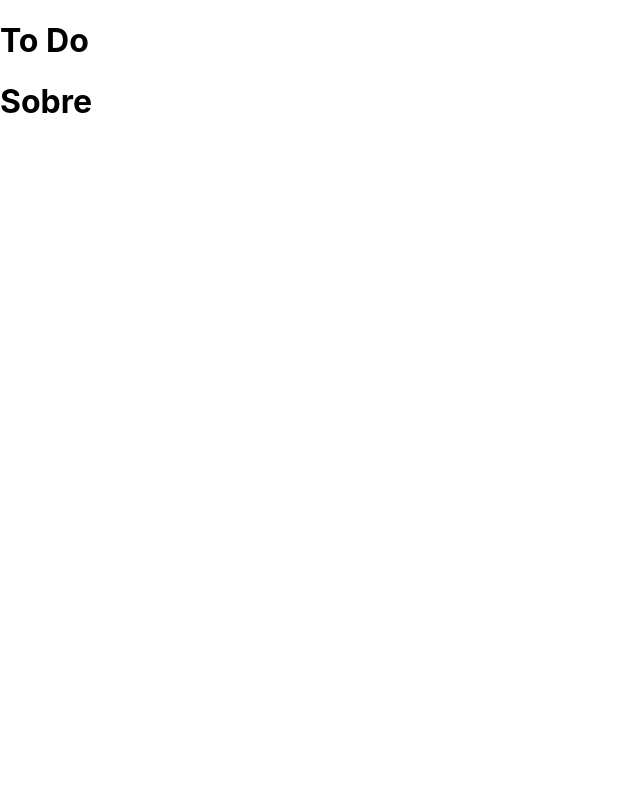
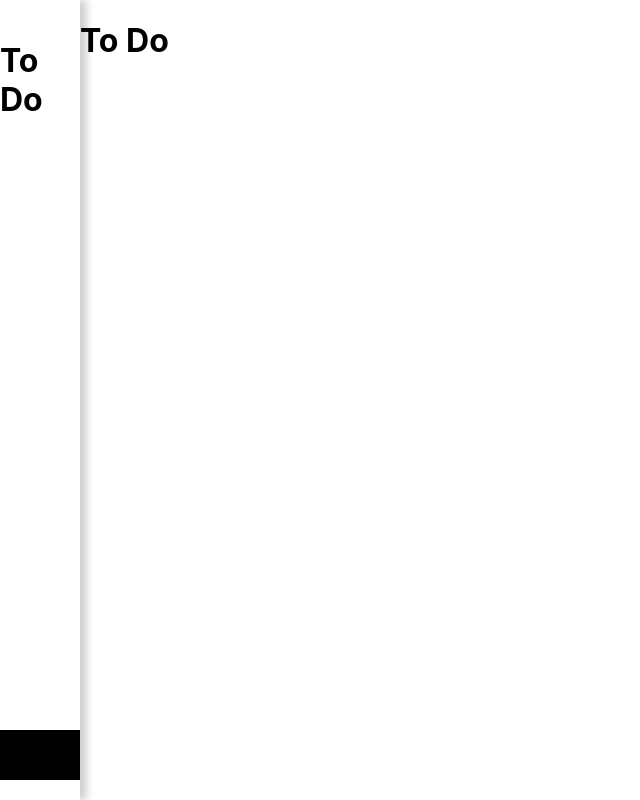
Before and after one commit to kahbernardo/todoApp, a React (Create React App) app in the folder todo-frontend/: page / in a window 1280 px wide. Shown: the whole page, without its empty margins (0-640 px from the left). Built offline with nearby package versions, Linux system fonts and the light colour scheme.

Commit message:
sideMenu start

```diff
--- a/todo-frontend/src/App.js
+++ b/todo-frontend/src/App.js
@@ -7,7 +7,7 @@ function App() {
   return (
     <div className="container">
       <Todo />
-      <About />
+      {/* <About /> */}
     </div>
   );
 }
--- a/todo-frontend/src/components/button/styles.js
+++ b/todo-frontend/src/components/button/styles.js
@@ -1,5 +1,9 @@
 import styled from 'styled-components'
+import theme from '../../sets'
 
-export const MenuContainer = styled.div`
-
+export const Container = styled.div`
+  display:flex;
+  width:´${props => props.width || "100%"}´
+  height:´${props => props.height || "60px"}´
+  color: '${theme.colors.clean.blue}'
 `;
--- /dev/null
+++ b/todo-frontend/src/components/sideMenu/index.jsx
@@ -0,0 +1,20 @@
+import React from 'react'
+import * as ST from './styles'
+import Button from '../button'
+
+const sideMenu = () => {
+
+  return (
+    <div>
+      <ST.MenuContainer >
+        <ST.MenuMainButton >
+          <Button />
+        </ST.MenuMainButton >
+        <ST.MenuCustomButtons >
+        </ST.MenuCustomButtons >
+      </ST.MenuContainer >
+    </div>
+  )
+}
+
+export default sideMenu
--- a/todo-frontend/src/components/sideMenu/styles.js
+++ b/todo-frontend/src/components/sideMenu/styles.js
@@ -1,5 +1,26 @@
 import styled from 'styled-components'
 
 export const MenuContainer = styled.div`
-
+  display:flex;
+  flex-direction:column;
+  width:80px;
+  height:100%;
+  max-height:100vh;
+  padding:20px 0;
+  background-color:white;
+  box-shadow: 7px 0px 7px 0px rgba(0,0,0,0.18);
+  justify-content:space-between;
+  box-sizing: border-box;
 `;
+export const MenuMainButton = styled.div`
+  display:flex;
+  width:100%;
+  height:fit-content;
+`;
+export const MenuCustomButtons = styled.div`
+  display:flex;
+  width:100%;
+  height:fit-content;
+  min-height:50px;
+  background-color:black
+`;
--- a/todo-frontend/src/views/todo/index.jsx
+++ b/todo-frontend/src/views/todo/index.jsx
@@ -1,11 +1,14 @@
-import React, { Component } from 'react'
+import React, { Component } from 'react';
+import * as ST from './styles'
+import SideMenu from '../../components/sideMenu';
 
 const ToDo = () => {
 
   return (
-    <div>
+    <ST.Container>
+      <SideMenu />
       <h1>To Do</h1>
-    </div>
+    </ST.Container>
   )
 }
 
--- /dev/null
+++ b/todo-frontend/src/views/todo/styles.js
@@ -0,0 +1,8 @@
+import styled from 'styled-components'
+
+export const Container = styled.div`
+  display:flex;
+  width:100vw;
+  height:100vh;
+  box-sizing: padding-box;
+`;
```
Also changed, not shown: todo-frontend/src/components/sideMenu/sideMenu.jsx (deleted, +0 -13 lines), todo-frontend/src/components/button/index.jsx (renamed from todo-frontend/src/components/button/button.jsx).
